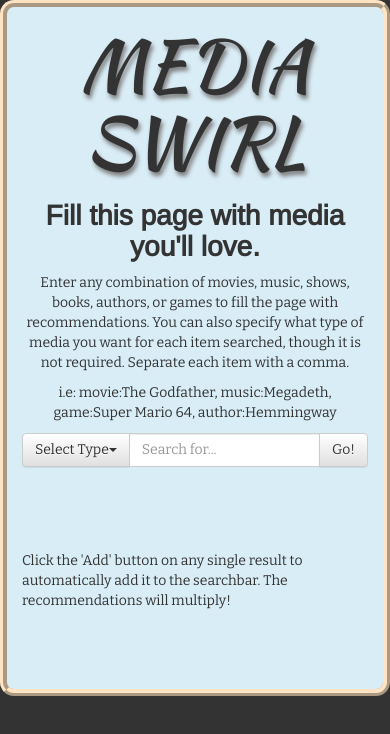
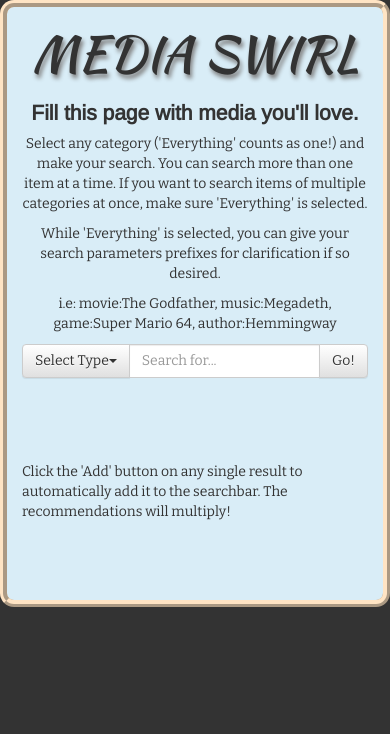
Before and after one commit to gfed53/API-Hack, a plain HTML site: page index.html in a window 390 px wide. Drawn offline with nearby package versions, Linux system fonts and the light colour scheme.

Commit message:
Added updated directions, initialized media queries, fixed typo in apps, table headers don't show on error

```diff
--- a/apps/app.js
+++ b/apps/app.js
@@ -10,17 +10,19 @@ $(function(){
 
 	$('#search-term .btn-search').on('click', function(e){
 		e.preventDefault();
-		$('th').show();
+
 		var searchTerm = $('#query').val();
 		if($('.dropdown-toggle').html()==="Everything"){
 			console.log(searchTerm);
+			$('th').show();
 			// getRequest(searchTerm);
 		} else if(yourChoice === undefined){
 			alert("Please select type");
 		} else{
+			$('th').show();
 			var searchTermWithCat = yourChoice+":"+searchTerm;
 			console.log(searchTermWithCat);
-		// getRequest(searchTermWithCat);
+			// getRequest(searchTermWithCat);
 	}
 
 });
--- a/index.html
+++ b/index.html
@@ -18,7 +18,8 @@
   <div class="container">
     <h1>Media Swirl</h1>
     <h3>Fill this page with media you'll love.</h3>
-    <p>Enter any combination of movies, music, shows, books, authors, or games to fill the page with recommendations. You can also specify what type of media you want for each item searched, though it is not required. Separate each item with a comma.</p>
+    <p>Select any category ('Everything' counts as one!) and make your search. You can search more than one item at a time. If you want to search items of multiple categories at once, make sure 'Everything' is selected.</p>
+    <p>While 'Everything' is selected, you can give your search parameters prefixes for clarification if so desired.</p>
     <p>i.e: movie:The Godfather, music:Megadeth, game:Super Mario 64, author:Hemmingway</p>
 
     <!-- <div class="row">
--- a/styles/style.css
+++ b/styles/style.css
@@ -49,3 +49,13 @@ th {
 	font-size: 1.5em;
 	background-color: bisque;
 }
+
+@media (max-width: 513px) {
+
+	h1 {
+		font-size: 3.5em;
+	}
+
+	h3 {
+		font-size: 1.5em;
+	}
```
